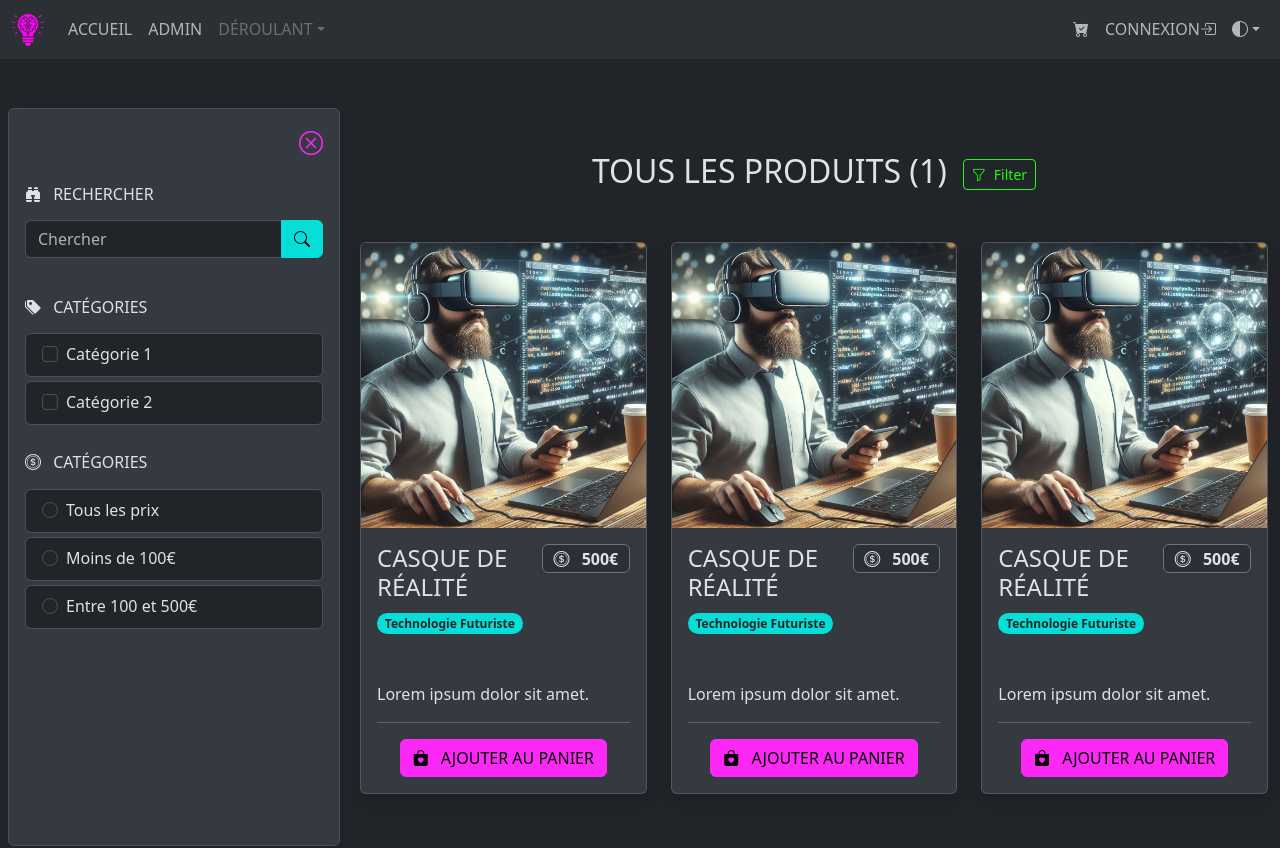
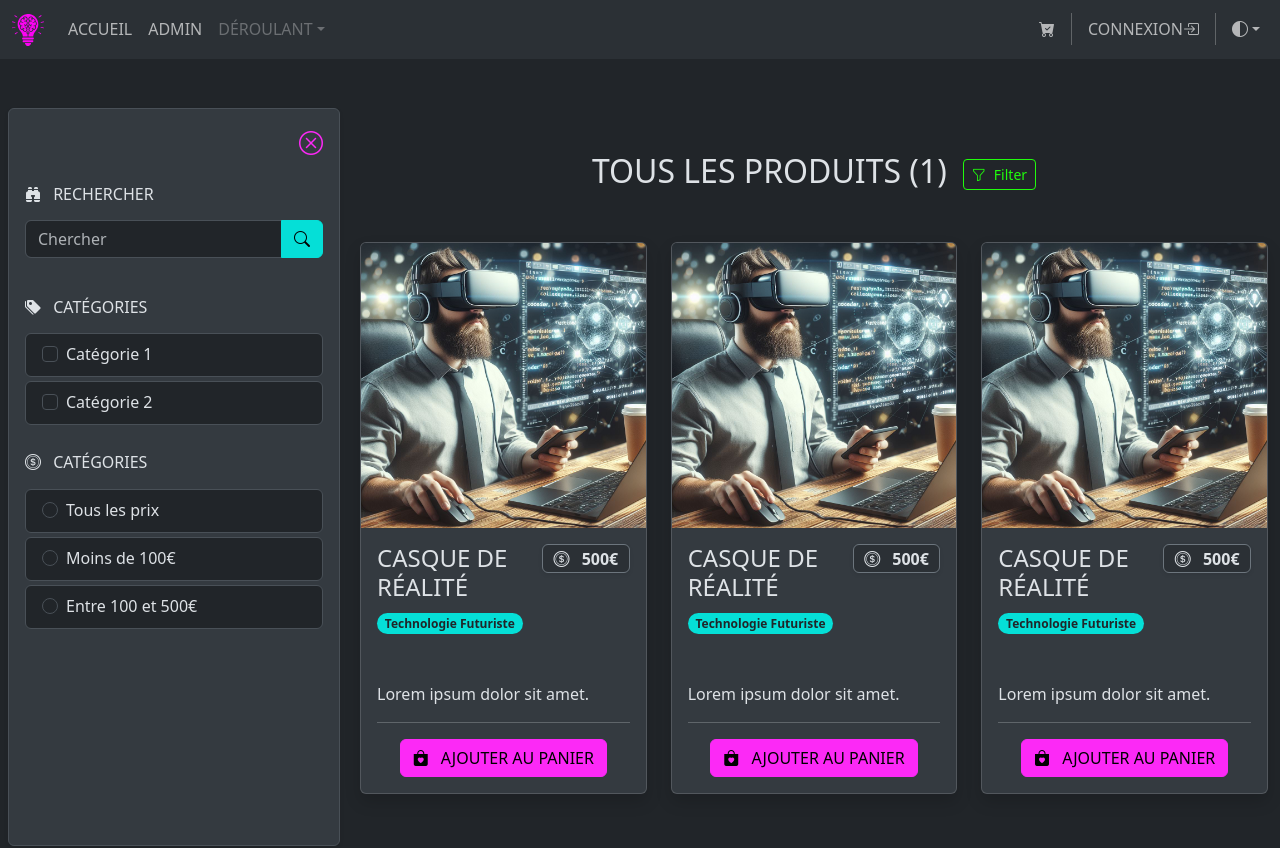
Before and after one commit to QuentinGra/Dev-Shop, a Vue app: page / in a window 1280 px wide. Shown: the top 848 px of the page. Built offline with nearby package versions, Linux system fonts and the light colour scheme.

Commit message:
feat(header): add separator in navbar

```diff
--- a/src/components/TheHeader.vue
+++ b/src/components/TheHeader.vue
@@ -26,8 +26,16 @@
           <li class="nav-item">
             <a href="/" class="nav-link"><i class="bi bi-cart-check-fill"></i></a>
           </li>
+          <li class="nav-item py-2 py-lg-1 col-12 col-lg-auto">
+            <div class="vr d-none d-lg-flex h-100 mx-lg-2 text-white"></div>
+            <hr class="d-lg-none my-2 text-white-50" />
+          </li>
           <li class="nav-item">
             <a href="/" class="nav-link">Connexion<i class="bi bi-box-arrow-in-right"></i></a>
+          </li>
+          <li class="nav-item py-2 py-lg-1 col-12 col-lg-auto">
+            <div class="vr d-none d-lg-flex h-100 mx-lg-2 text-white"></div>
+            <hr class="d-lg-none my-2 text-white-50" />
           </li>
           <li class="nav-item dropdown">
             <button class="nav-link dropdown-toggle text-uppercase" data-bs-toggle="dropdown">
```
